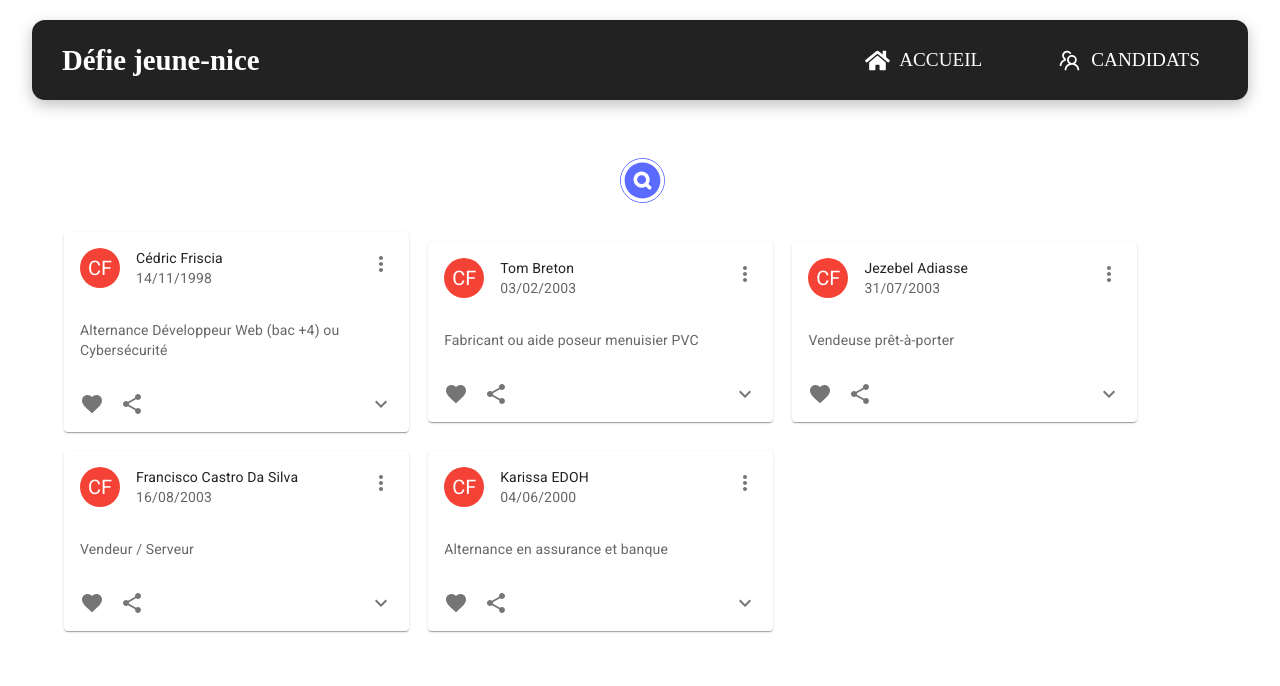
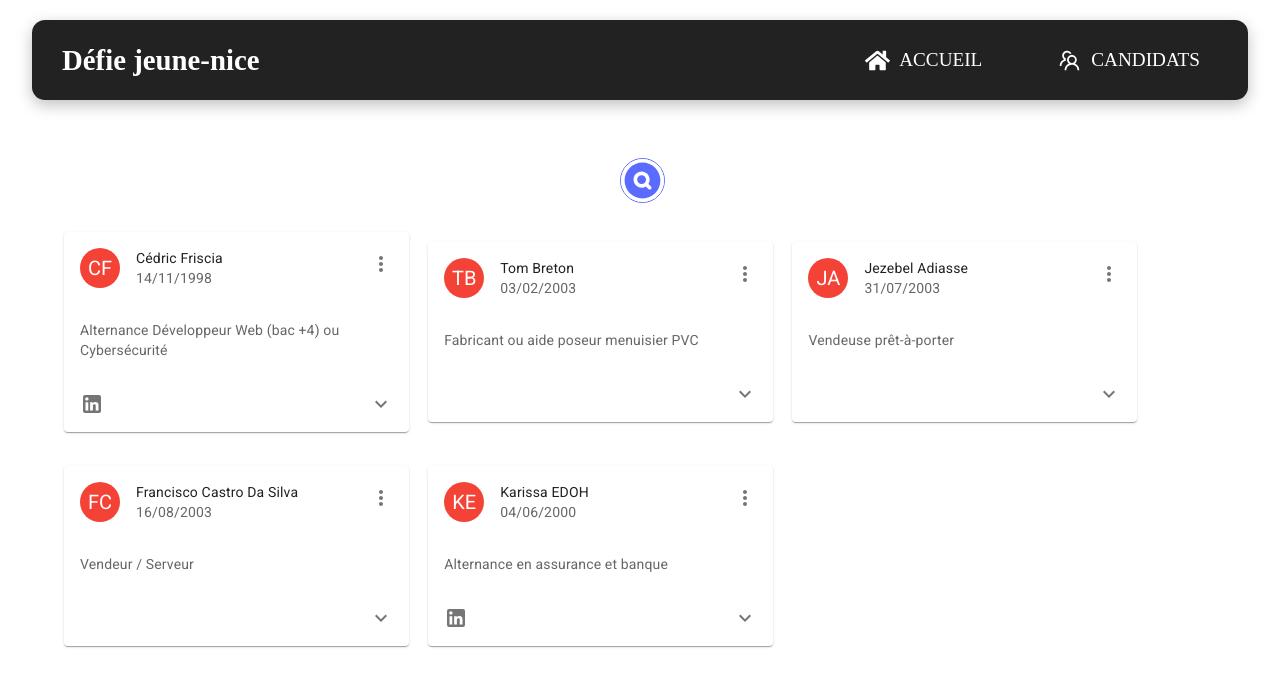
Before and after one commit to CedricFriscia/Defie-jeune, a React (Vite) app: page /candidats in a window 1280 px wide. Shown: the top 686 px of the page. Built offline with nearby package versions, Linux system fonts and the light colour scheme.

Commit message:
change on linkedin display

```diff
--- a/public/candidats.json
+++ b/public/candidats.json
@@ -15,7 +15,7 @@
       "prenom": "Tom",
       "recherche": "Fabricant ou aide poseur menuisier PVC",
       "anniversaire": "03/02/2003",
-      "linkedin": "Pas de LinkedIn",
+      "linkedin": "",
       "description": "À la recherche d'un CDI ou d'un CDD pour approfondir mes connaissances et mes compétences."
     },
     {
@@ -24,7 +24,7 @@
       "prenom": "Jezebel",
       "recherche": "Vendeuse prêt-à-porter",
       "anniversaire": "31/07/2003",
-      "linkedin": "Pas de LinkedIn",
+      "linkedin": "",
       "description": "À la recherche d'un CDI ou d'un CDD pour obtenir des compétences dans le secteur de la vente et de la mode."
     },
     {
@@ -33,7 +33,7 @@
       "prenom": "Francisco",
       "recherche": "Vendeur / Serveur",
       "anniversaire": "16/08/2003",
-      "linkedin": "Pas de LinkedIn",
+      "linkedin": "",
       "description": "Motivé, à la recherche d'un CDI ou d'un CDD pour acquérir de l'expérience en tant que vendeur ou serveur."
     },
     {
--- a/src/Components/Card/Card.jsx
+++ b/src/Components/Card/Card.jsx
@@ -2,7 +2,6 @@ import * as React from "react";
 import { styled } from "@mui/material/styles";
 import Card from "@mui/material/Card";
 import CardHeader from "@mui/material/CardHeader";
-import CardMedia from "@mui/material/CardMedia";
 import CardContent from "@mui/material/CardContent";
 import CardActions from "@mui/material/CardActions";
 import Collapse from "@mui/material/Collapse";
@@ -10,10 +9,12 @@ import Avatar from "@mui/material/Avatar";
 import IconButton from "@mui/material/IconButton";
 import Typography from "@mui/material/Typography";
 import { red } from "@mui/material/colors";
-import FavoriteIcon from "@mui/icons-material/Favorite";
-import ShareIcon from "@mui/icons-material/Share";
+
+import "./styles.scss";
+
 import ExpandMoreIcon from "@mui/icons-material/ExpandMore";
 import MoreVertIcon from "@mui/icons-material/MoreVert";
+import LinkedInIcon from "@mui/icons-material/LinkedIn";
 
 const ExpandMore = styled((props) => {
   const { expand, ...other } = props;
@@ -35,17 +36,24 @@ export default function RecipeReviewCard({
   description,
 }) {
   const [expanded, setExpanded] = React.useState(false);
+  const [link, setLink] = React.useState(true);
 
   const handleExpandClick = () => {
     setExpanded(!expanded);
   };
 
+  const handleLinkedInClick = () => {
+    window.open(linkedin, "_blank");
+  };
+
   return (
-    <Card sx={{ width: 345 }}>
+    <Card sx={{ width: 345 }} className="card">
       <CardHeader
         avatar={
           <Avatar sx={{ bgcolor: red[500] }} aria-label="recipe">
-            CF
+            {firstname && lastname
+              ? `${firstname.charAt(0)}${lastname.charAt(0)}`
+              : ""}
           </Avatar>
         }
         action={
@@ -63,12 +71,12 @@ export default function RecipeReviewCard({
         </Typography>
       </CardContent>
       <CardActions disableSpacing>
-        <IconButton aria-label="add to favorites">
-          <FavoriteIcon />
-        </IconButton>
-        <IconButton aria-label="share">
-          <ShareIcon />
-        </IconButton>
+        {linkedin === "" ? null : (
+          <IconButton aria-label="Linkedin" onClick={handleLinkedInClick}>
+            <LinkedInIcon />
+          </IconButton>
+        )}
+
         <ExpandMore
           expand={expanded}
           onClick={handleExpandClick}
--- a/src/Components/Card/styles.scss
+++ b/src/Components/Card/styles.scss
@@ -0,0 +1,3 @@
+.card {
+  margin-bottom: 15px;
+}
```
